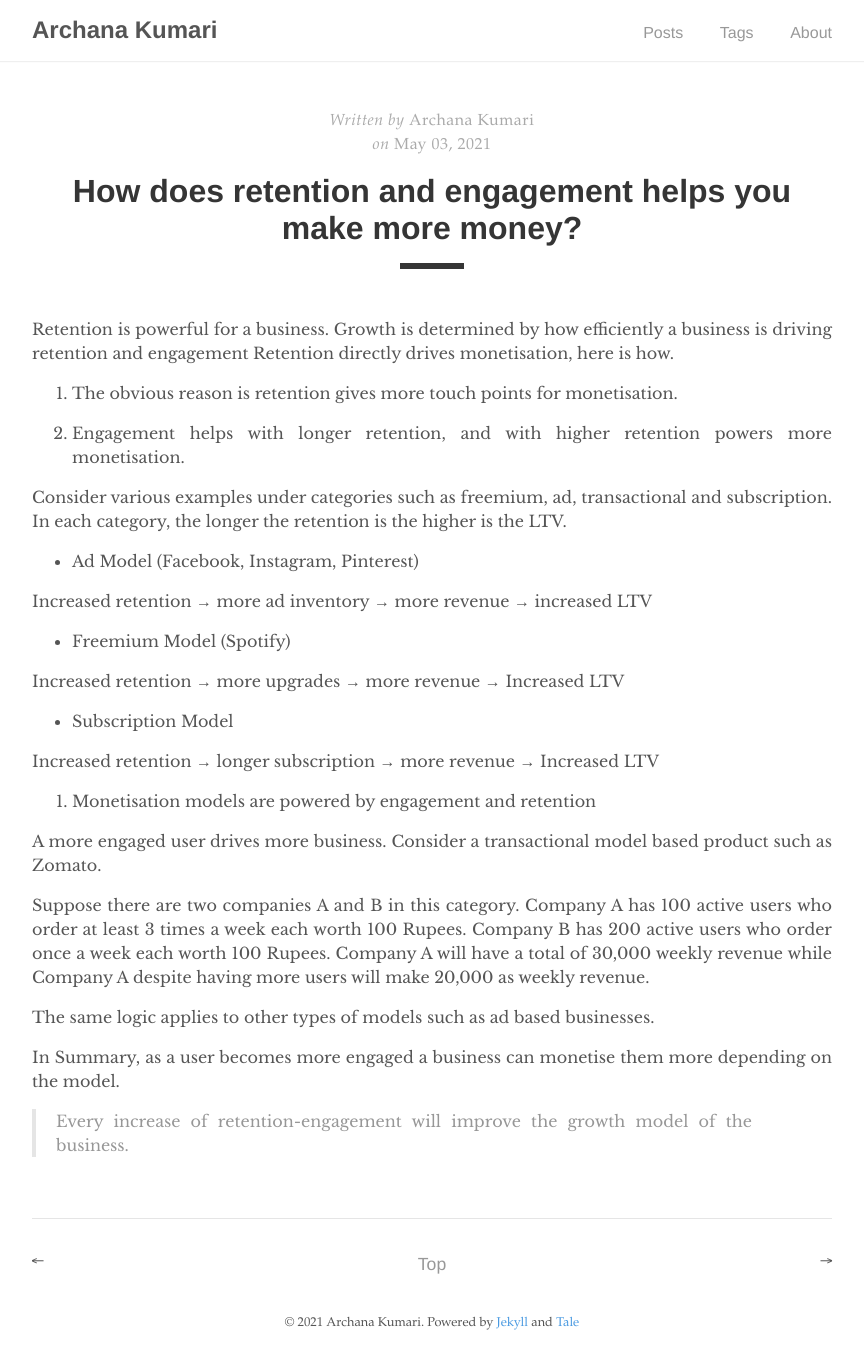
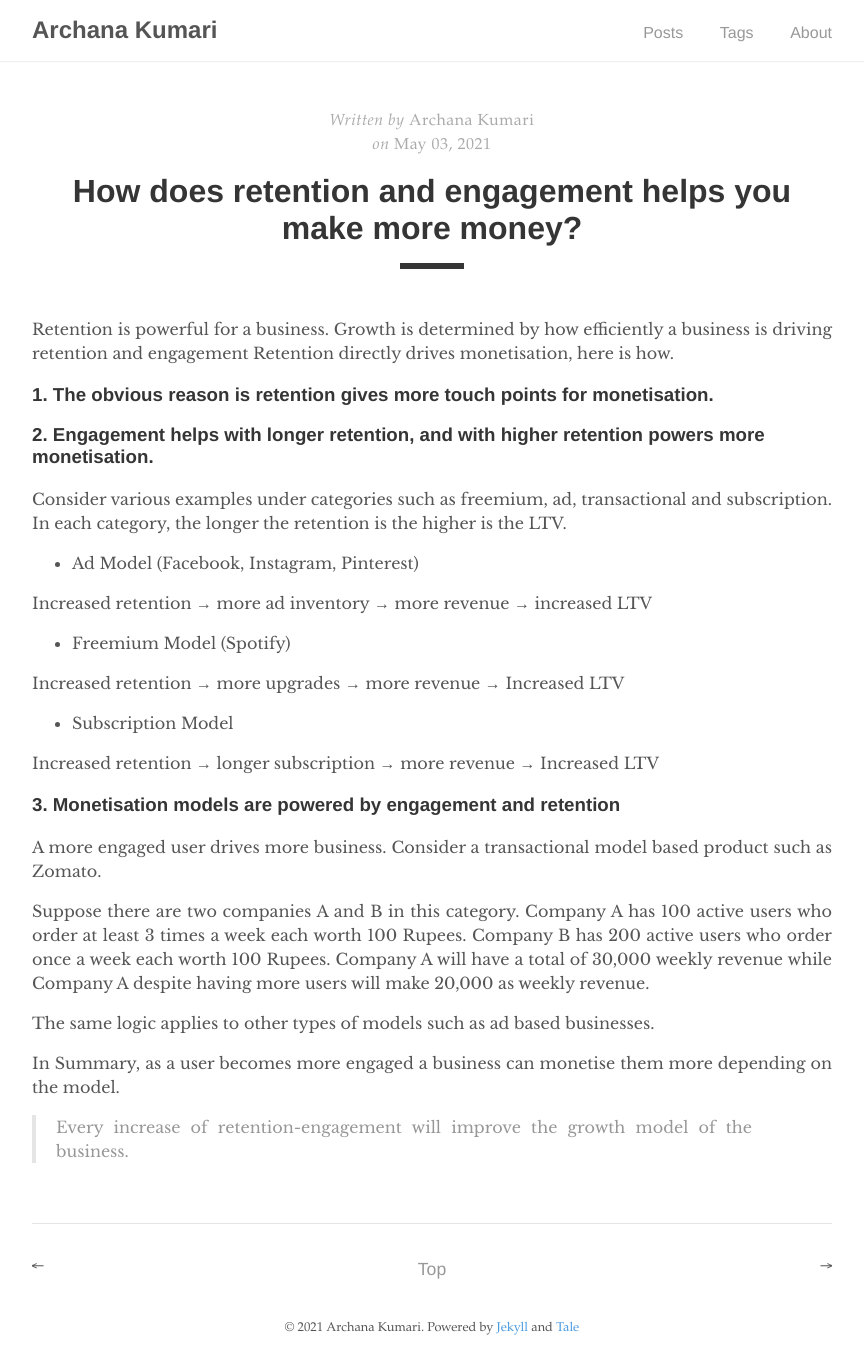
Before and after one commit to Archana-blog/product, a Jekyll site: the page built from _posts/2021-05-03-retention-monetisation.md, in a window 1280 px wide. Shown: the whole page, without its empty margins (208-1072 px from the left). Built offline with Jekyll 4.4.1, drawn with Linux system fonts in a browser that asks for light colours.

Commit message:
Update 2021-05-03-retention-monetisation.md

```diff
--- a/_posts/2021-05-03-retention-monetisation.md
+++ b/_posts/2021-05-03-retention-monetisation.md
@@ -8,9 +8,9 @@ excerpt_separator: <!--more-->
 
 Retention is powerful for a business. Growth is determined by how efficiently a business is driving retention and engagement Retention directly drives monetisation, here is how. <!--more-->
 
-1. The obvious reason is retention gives more touch points for monetisation.
+### 1. The obvious reason is retention gives more touch points for monetisation.
 
-2. Engagement helps with longer retention, and with higher retention powers more monetisation.
+### 2. Engagement helps with longer retention, and with higher retention powers more monetisation.
 
 Consider various examples under categories such as freemium, ad, transactional and subscription. In each category, the longer the retention is the higher is the LTV.
 
@@ -26,7 +26,7 @@ Increased retention → more upgrades → more revenue → Increased LTV
 
 Increased retention → longer subscription → more revenue → Increased LTV
 
-3. Monetisation models are powered by engagement and retention
+### 3. Monetisation models are powered by engagement and retention
 
 A more engaged user drives more business. Consider a transactional model based product such as Zomato.
 
```
